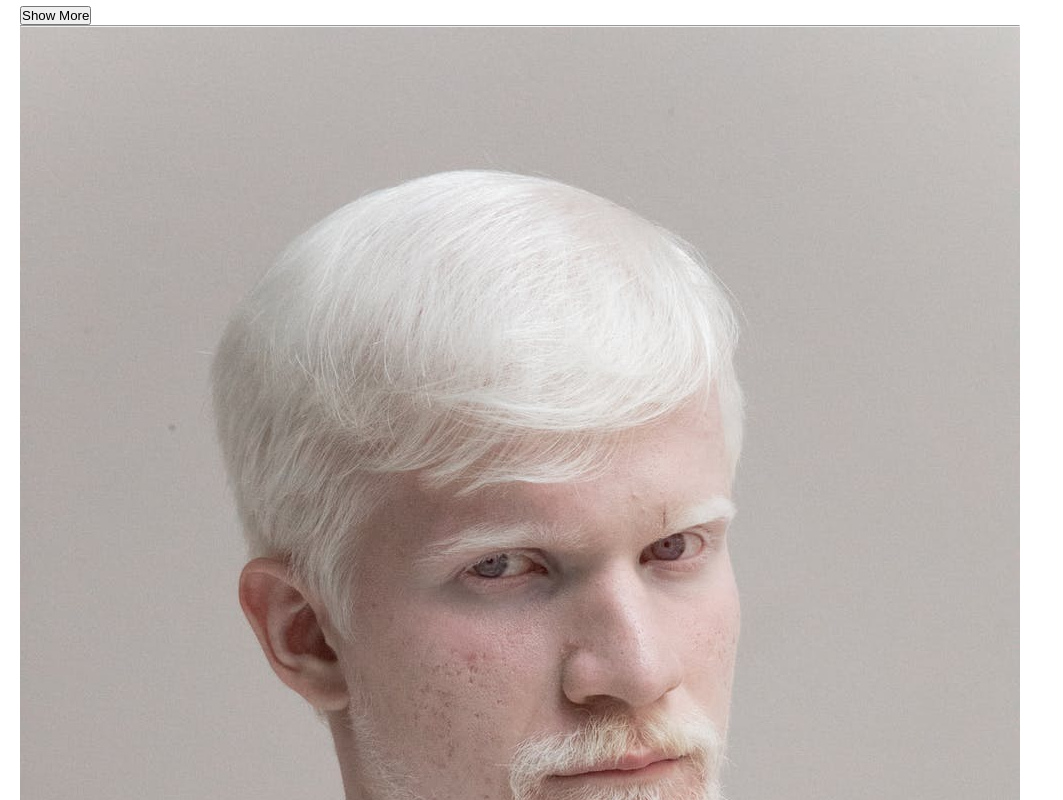
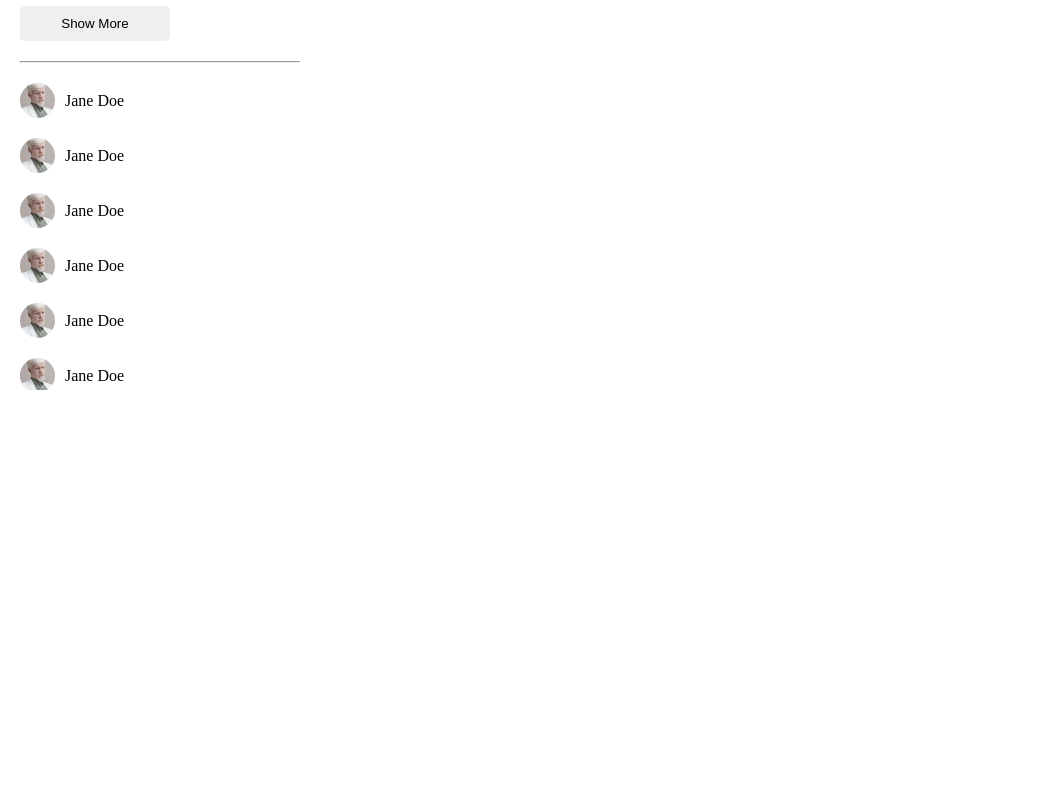
Before and after one commit to witehound/socialapp-client, a React (Create React App) app: page /home in a window 1280 px wide. Shown: the part 460-1260 px from the top of the page, without its empty margins (0-1063 px from the left). After the commit the page ends 850 px from the top, so only its background shows below. Built offline with nearby package versions, Linux system fonts and the light colour scheme.

Commit message:
Sidebar component built

```diff
--- a/src/components/sidebar/Sidebar.css
+++ b/src/components/sidebar/Sidebar.css
@@ -1,6 +1,11 @@
 .sidebar-div{
     flex: 3;
     height: 100%;
+    overflow-y: scroll;
+}
+
+::-webkit-scrollbar{
+    display: none;
 }
 
 .sidebar-wrap{
@@ -20,5 +25,37 @@
 }
 
 .sidebar-icon{
-    margin-right: 15px ;
+    margin-right: 15px;
 }
+
+.side-bar-button{
+    border: none;
+    width: 150px;
+    padding: 10px;
+    border-radius: 5px;
+    font-weight: 500;
+}
+
+.side-bar-hr{
+    margin: 20px 0px;
+}
+
+.side-bar-friendlist{
+    padding: 0;
+    margin: 0;
+    list-style: none;
+}
+
+.side-bar-friend{
+    display: flex;
+    align-items: center;
+    margin-bottom: 20px;
+}
+
+.siderbar-friend-img{
+    height: 35px;
+    width: 35px;
+    border-radius: 50%;
+    object-fit: cover;
+    margin-right: 10px;
+}
--- a/src/components/sidebar/Sidebar.js
+++ b/src/components/sidebar/Sidebar.js
@@ -51,7 +51,67 @@ function Sidebar() {
         <ul className="side-bar-friendlist">
           <li className="side-bar-friend">
             <img src="/assets/person/2.jpeg" alt="" className="siderbar-friend-img" />
-            <span className='sidebar-friend-name'> jane doe </span>
+            <span className='sidebar-friend-name'> Jane Doe </span>
+          </li>
+          <li className="side-bar-friend">
+            <img src="/assets/person/2.jpeg" alt="" className="siderbar-friend-img" />
+            <span className='sidebar-friend-name'> Jane Doe </span>
+          </li>
+          <li className="side-bar-friend">
+            <img src="/assets/person/2.jpeg" alt="" className="siderbar-friend-img" />
+            <span className='sidebar-friend-name'> Jane Doe </span>
+          </li>
+          <li className="side-bar-friend">
+            <img src="/assets/person/2.jpeg" alt="" className="siderbar-friend-img" />
+            <span className='sidebar-friend-name'> Jane Doe </span>
+          </li>
+          <li className="side-bar-friend">
+            <img src="/assets/person/2.jpeg" alt="" className="siderbar-friend-img" />
+            <span className='sidebar-friend-name'> Jane Doe </span>
+          </li>
+          <li className="side-bar-friend">
+            <img src="/assets/person/2.jpeg" alt="" className="siderbar-friend-img" />
+            <span className='sidebar-friend-name'> Jane Doe </span>
+          </li>
+          <li className="side-bar-friend">
+            <img src="/assets/person/2.jpeg" alt="" className="siderbar-friend-img" />
+            <span className='sidebar-friend-name'> Jane Doe </span>
+          </li>
+          <li className="side-bar-friend">
+            <img src="/assets/person/2.jpeg" alt="" className="siderbar-friend-img" />
+            <span className='sidebar-friend-name'> Jane Doe </span>
+          </li>
+          <li className="side-bar-friend">
+            <img src="/assets/person/2.jpeg" alt="" className="siderbar-friend-img" />
+            <span className='sidebar-friend-name'> Jane Doe </span>
+          </li>
+          <li className="side-bar-friend">
+            <img src="/assets/person/2.jpeg" alt="" className="siderbar-friend-img" />
+            <span className='sidebar-friend-name'> Jane Doe </span>
+          </li>
+          <li className="side-bar-friend">
+            <img src="/assets/person/2.jpeg" alt="" className="siderbar-friend-img" />
+            <span className='sidebar-friend-name'> Jane Doe </span>
+          </li>
+          <li className="side-bar-friend">
+            <img src="/assets/person/2.jpeg" alt="" className="siderbar-friend-img" />
+            <span className='sidebar-friend-name'> Jane Doe </span>
+          </li>
+          <li className="side-bar-friend">
+            <img src="/assets/person/2.jpeg" alt="" className="siderbar-friend-img" />
+            <span className='sidebar-friend-name'> Jane Doe </span>
+          </li>
+          <li className="side-bar-friend">
+            <img src="/assets/person/2.jpeg" alt="" className="siderbar-friend-img" />
+            <span className='sidebar-friend-name'> Jane Doe </span>
+          </li>
+          <li className="side-bar-friend">
+            <img src="/assets/person/2.jpeg" alt="" className="siderbar-friend-img" />
+            <span className='sidebar-friend-name'> Jane Doe </span>
+          </li>
+          <li className="side-bar-friend">
+            <img src="/assets/person/2.jpeg" alt="" className="siderbar-friend-img" />
+            <span className='sidebar-friend-name'> Jane Doe </span>
           </li>
         </ul>
       </div>
```
